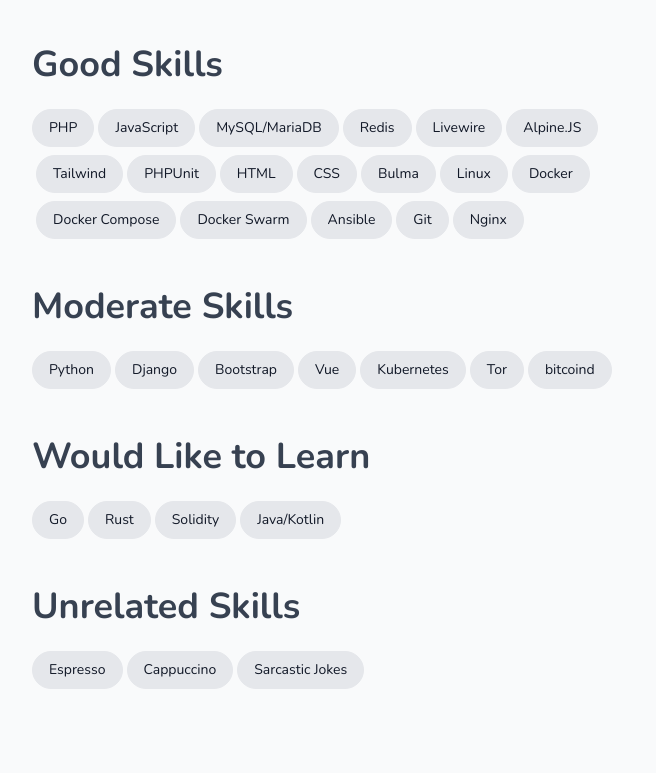
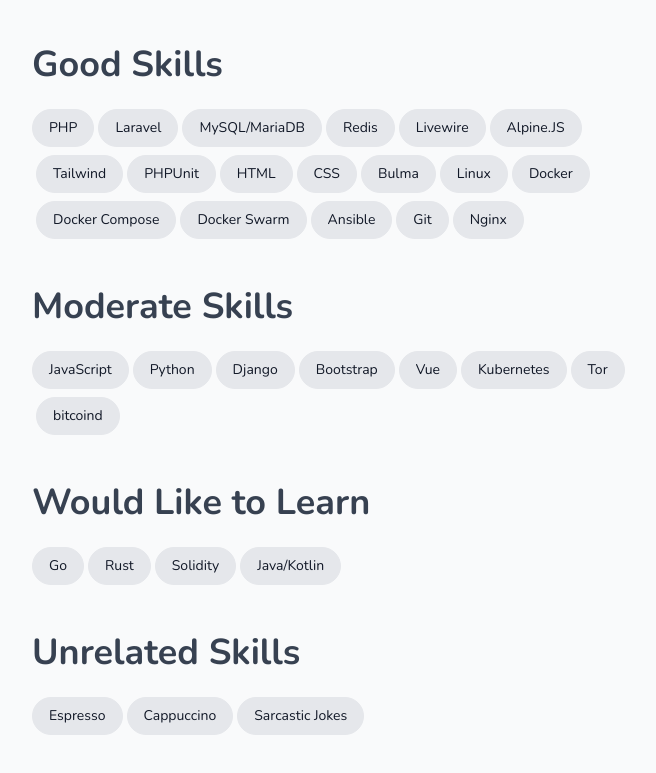
Before and after one commit to kondratovbr/kondratovbr.github.io, a website: page index.html in a window 1280 px wide. Shown: the part 2743-3516 px from the top of the page, without its empty margins (424-1080 px from the left). Before the commit the page ends 3472 px from the top, so only its background shows below. Drawn offline with nearby package versions, Linux system fonts and the light colour scheme.

Commit message:
Update index.html

```diff
--- a/index.html
+++ b/index.html
@@ -295,7 +295,7 @@
                     <h2 class="mb-4 text-4xl text-gray-700 font-bold">Good Skills</h2>
                     <ul class="skills-list flex flex-wrap max-w-prose">
                         <li class="skill">PHP</li>
-                        <li class="skill">JavaScript</li>
+                        <li class="skill">Laravel</li>
                         <li class="skill">MySQL/MariaDB</li>
                         <li class="skill">Redis</li>
                         <li class="skill">Livewire</li>
@@ -318,6 +318,7 @@
                 <section>
                     <h2 class="mb-4 text-4xl text-gray-700 font-bold">Moderate Skills</h2>
                     <ul class="skills-list flex flex-wrap max-w-prose">
+                        <li class="skill">JavaScript</li>
                         <li class="skill">Python</li>
                         <li class="skill">Django</li>
                         <li class="skill">Bootstrap</li>
```
